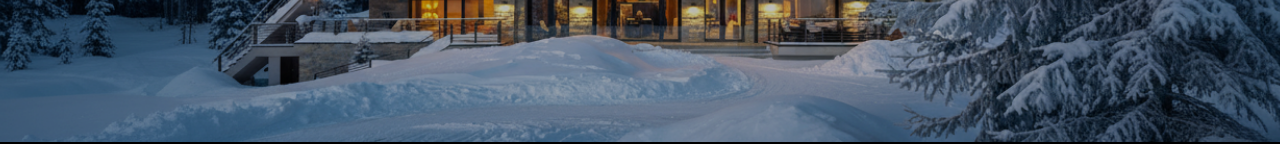
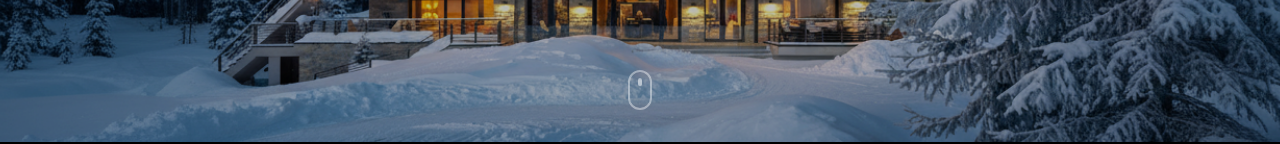
Before and after one commit to danjpm1/test6, a Next.js app: page / in a window 1280 px wide. Shown: the part 658-802 px from the top of the page. Built offline with nearby package versions, Linux system fonts and the light colour scheme.

Commit message:
Update page.tsx

```diff
--- a/app/page.tsx
+++ b/app/page.tsx
@@ -150,6 +150,25 @@ function PlayIcon() {
         <svg className="w-5 h-5 text-white ml-0.5" fill="currentColor" viewBox="0 0 24 24">
           <path d="M8 5v14l11-7z" />
         </svg>
+      </div>
+    </div>
+  )
+}
+
+function ScrollIndicator({ show }: { show: boolean }) {
+  const scrollToContent = () => {
+    window.scrollTo({ top: window.innerHeight, behavior: 'smooth' })
+  }
+
+  return (
+    <div
+      className={`absolute bottom-8 left-1/2 -translate-x-1/2 cursor-pointer transition-all duration-700 ease-out ${
+        show ? "opacity-70 hover:opacity-100 translate-y-0" : "opacity-0 translate-y-4"
+      }`}
+      onClick={scrollToContent}
+    >
+      <div className="w-6 h-10 border-2 border-white/60 rounded-full flex justify-center">
+        <div className="w-1 h-2 bg-white/80 rounded-full mt-2 animate-bounce" />
       </div>
     </div>
   )
@@ -577,6 +596,9 @@ export default function AntovaBuilders() {
             </Button>
           </div>
         </div>
+
+        {/* Scroll Indicator */}
+        <ScrollIndicator show={showSubtitleAndButtons} />
       </section>
 
       <section className="py-20 lg:py-28 bg-black">
```
